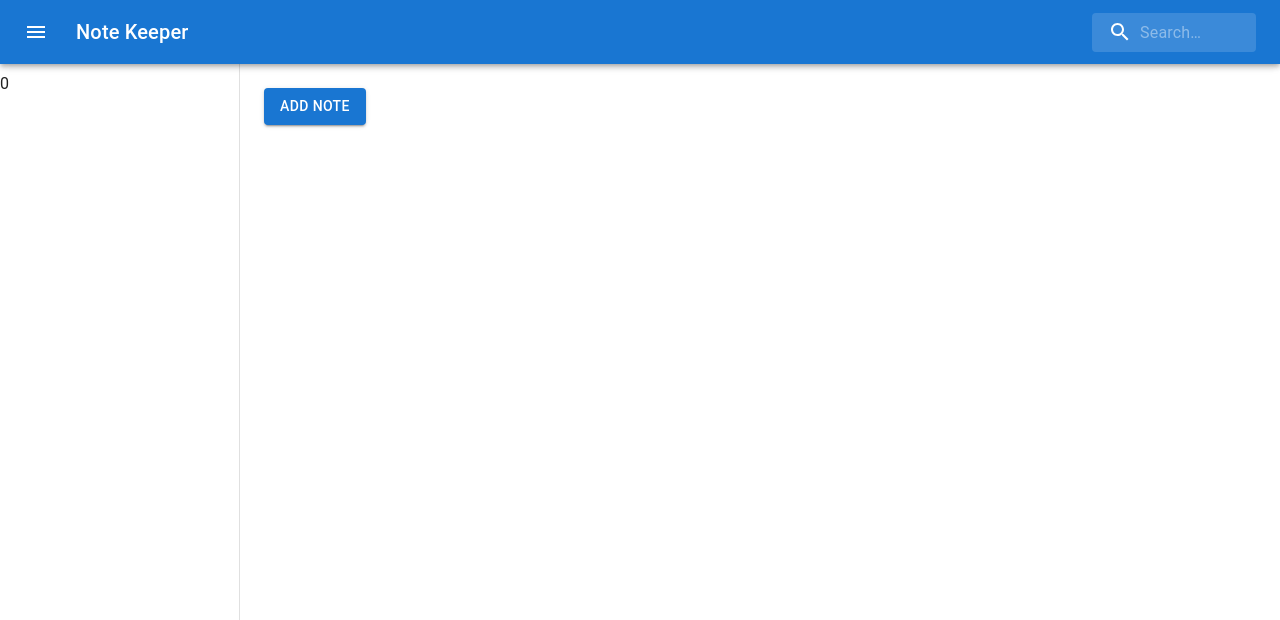
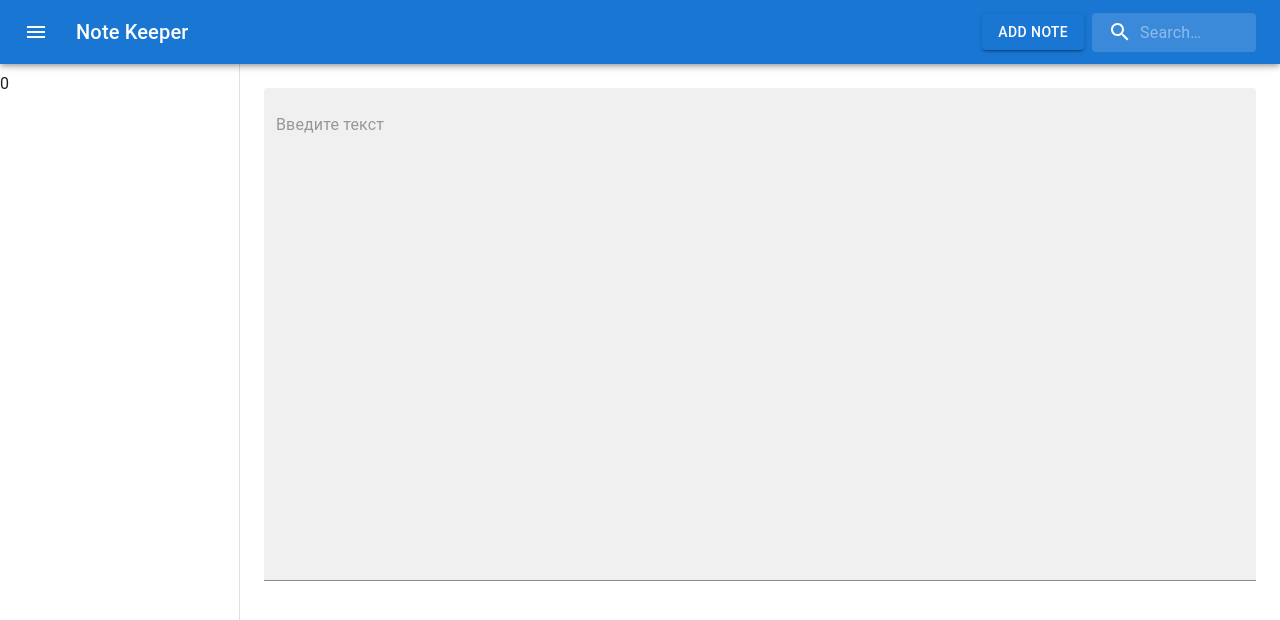
Before and after one commit to Darnelo-Inc/note-keeper, a React (Create React App) app: page / in a window 1280 px wide. Shown: the top 620 px of the page. Built offline with nearby package versions, Linux system fonts and the light colour scheme.

Commit message:
start text field

```diff
--- a/src/App.tsx
+++ b/src/App.tsx
@@ -1,10 +1,10 @@
-import { useEffect } from "react"
+import { useLayoutEffect } from "react"
 import Navbar from "./components/Navbar"
 import Home from "./pages/Home"
 import { storageKey } from "./models"
 
 function App() {
-  useEffect(
+  useLayoutEffect(
     () =>
       localStorage.setItem(
         storageKey,
--- a/src/components/Navbar.tsx
+++ b/src/components/Navbar.tsx
@@ -1,5 +1,6 @@
 import {
   AppBar,
+  Button,
   IconButton,
   InputBase,
   Toolbar,
@@ -9,6 +10,8 @@ import { FC } from "react"
 import MenuIcon from "@mui/icons-material/Menu"
 import { styled, alpha } from "@mui/material/styles"
 import SearchIcon from "@mui/icons-material/Search"
+import { useAppSelector, useActions } from "../hooks/redux"
+import { selectNotes } from "../store/selectors"
 
 const Navbar: FC = () => {
   const Search = styled("div")(({ theme }) => ({
@@ -55,6 +58,13 @@ const Navbar: FC = () => {
     },
   }))
 
+  const { notes } = useAppSelector(selectNotes)
+  const { addNote } = useActions()
+
+  const addNoteHandler = () => {
+    addNote({ id: notes.length + 1, title: "Note 2", body: "Body 2" })
+  }
+
   return (
     <AppBar
       position="fixed"
@@ -78,6 +88,15 @@ const Navbar: FC = () => {
         >
           Note Keeper
         </Typography>
+
+        <Button
+          color="primary"
+          variant="contained"
+          onClick={() => addNoteHandler()}
+        >
+          Add Note
+        </Button>
+
         <Search>
           <SearchIconWrapper>
             <SearchIcon />
--- a/src/pages/Home.tsx
+++ b/src/pages/Home.tsx
@@ -8,24 +8,18 @@ import {
   ListItemIcon,
   ListItemText,
   Toolbar,
-  Typography,
-  Button,
+  TextField,
 } from "@mui/material"
 import InboxIcon from "@mui/icons-material/MoveToInbox"
 import MailIcon from "@mui/icons-material/Mail"
 import Navbar from "../components/Navbar"
-import { useActions, useAppSelector } from "../hooks/redux"
+import { useAppSelector } from "../hooks/redux"
 import { selectNotes } from "../store/selectors"
 
 const drawerWidth = 240
 
 const Home = () => {
   const { notes } = useAppSelector(selectNotes)
-  const { addNote } = useActions()
-
-  const addNoteHandler = () => {
-    addNote({ id: 2, title: "Note 2", body: "Body 2" })
-  }
 
   return (
     <Box sx={{ display: "flex" }}>
@@ -62,13 +56,15 @@ const Home = () => {
       <Box component="main" sx={{ flexGrow: 1, p: 3 }}>
         <Toolbar />
 
-        <Button
-          color="primary"
-          variant="contained"
-          onClick={() => addNoteHandler()}
-        >
-          Add Note
-        </Button>
+        <TextField
+          multiline
+          fullWidth
+          minRows={20}
+          variant="filled"
+          placeholder="Введите текст"
+          required
+          size="medium"
+        />
       </Box>
     </Box>
   )
--- a/src/store/reducers/NotesSlice.ts
+++ b/src/store/reducers/NotesSlice.ts
@@ -12,8 +12,7 @@ export const NotesSlice = createSlice({
   reducers: {
     addNote: (state, action: PayloadAction<INote>) => {
       state.notes.push(action.payload)
-      // const prevNotes = JSON.stringify(localStorage.getItem(storageKey) || "[]")
-      localStorage.setItem(storageKey, JSON.stringify(action.payload))
+      localStorage.setItem(storageKey, JSON.stringify(state.notes))
     },
   },
 })
```
